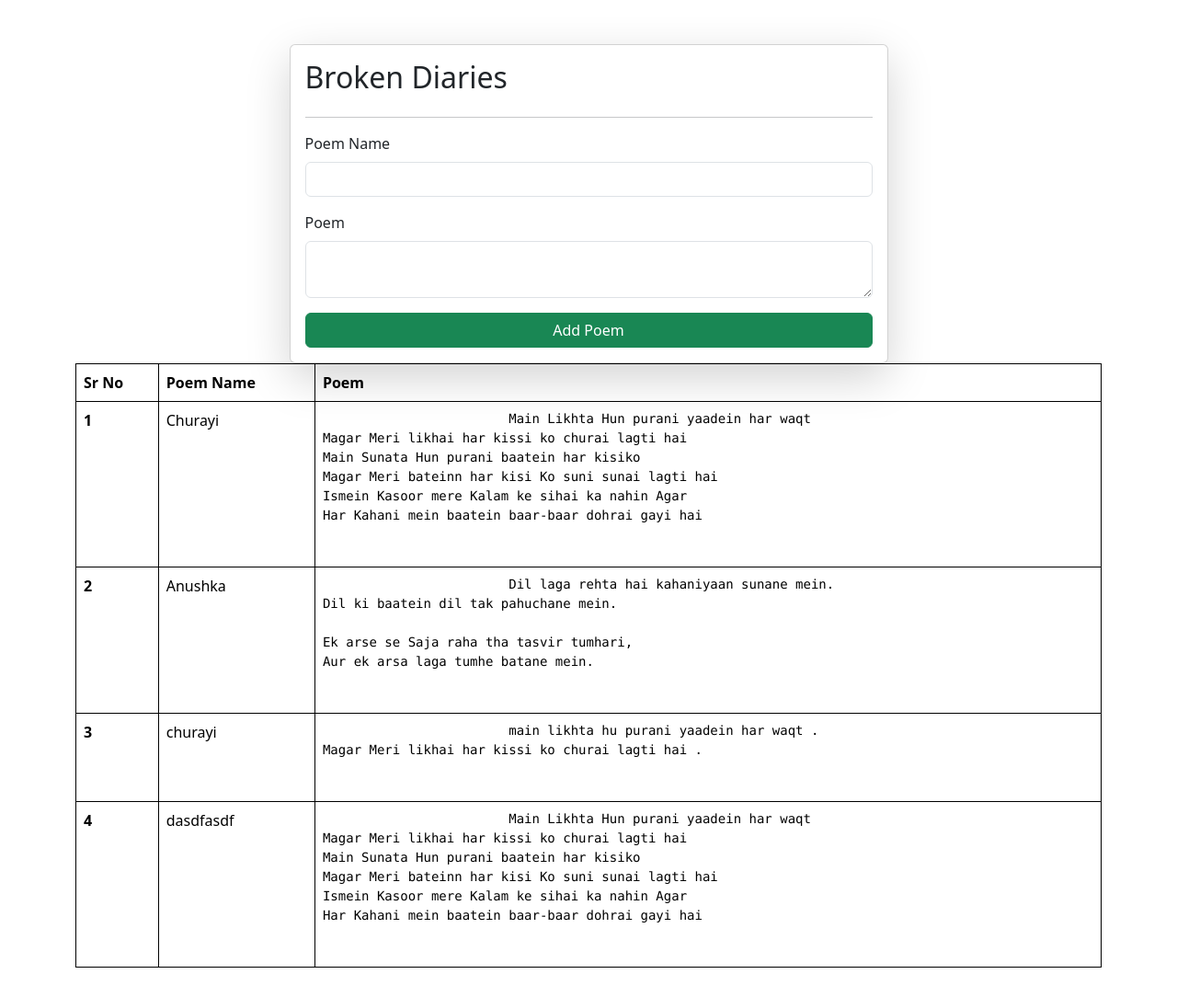
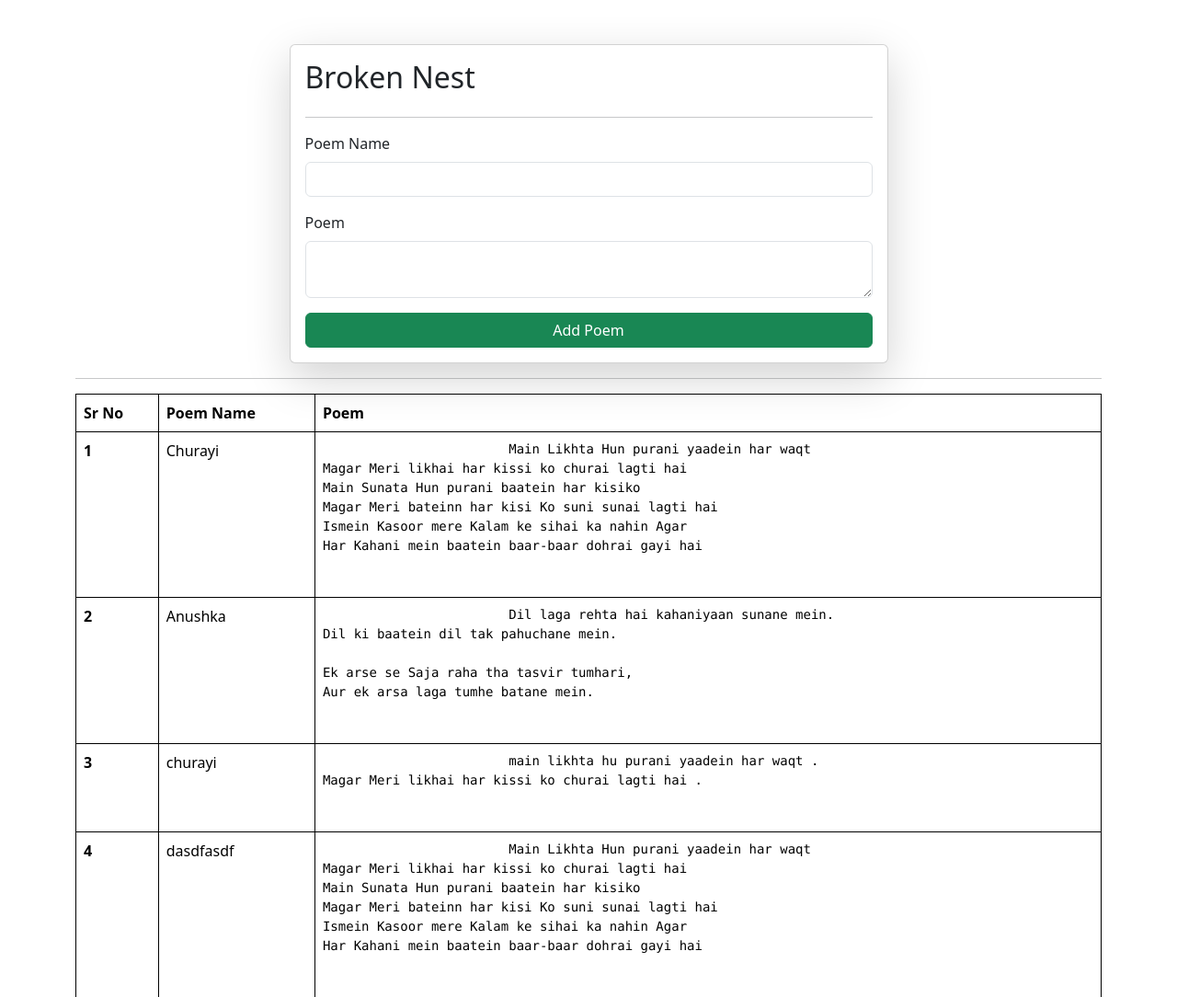
Before and after one commit to AdarshVarma9395/BrokenNest, a Django app: page / in a window 1280 px wide. Shown: the top 1084 px of the page at 92% size. Before the commit the page ends 1052 px from the top, so only its background shows below. Run offline with Django 5.2, Linux system fonts and the light colour scheme; data comes from the database, SQL or seed files in the repository.

Commit message:
Update books.html

```diff
--- a/brokennest/templates/books.html
+++ b/brokennest/templates/books.html
@@ -15,7 +15,7 @@
     <div class = "container mt-5">
         <form class="col-7 mx-auto card p-3 shadow-lg" method="post">
             {% csrf_token %}
-            <h2>Broken Diaries</h2>
+            <h2>Broken Nest</h2>
             <hr>
             <div class="mb-3">
               <label class="form-label">Poem Name</label>
@@ -28,6 +28,8 @@
 
             <button type="submit" class="btn btn-success">Add Poem</button>
           </form>
+
+          <hr>
 
           <table class="table">
             <thead>
```
